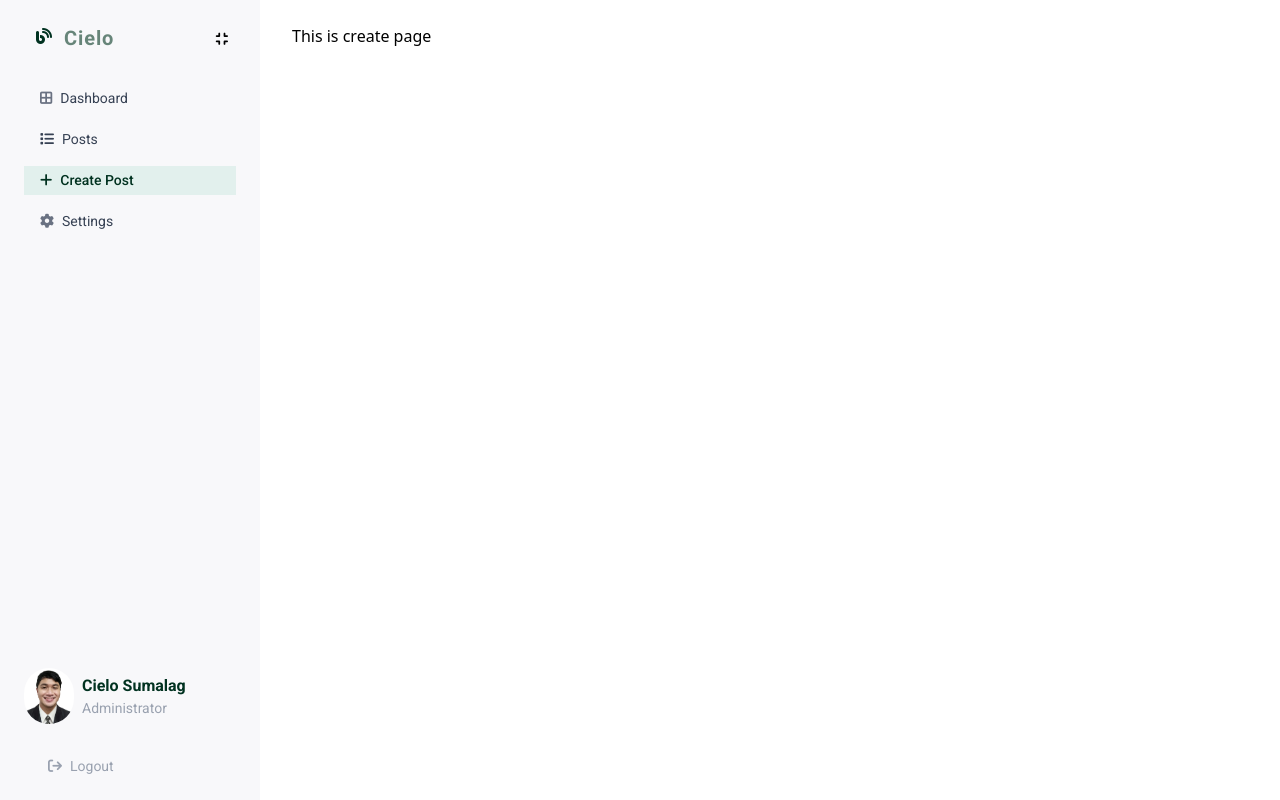
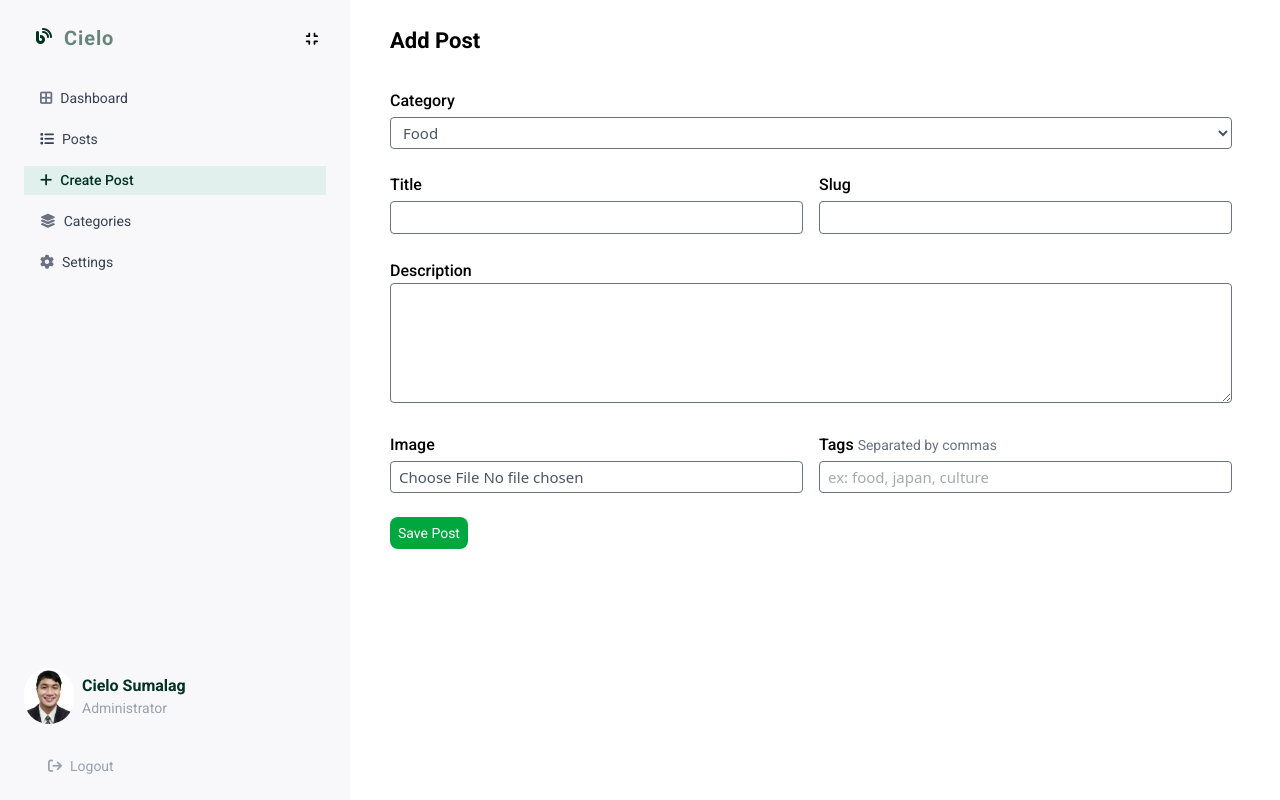
Before and after one commit to charliesumalag/Ate-Cielo-Personal-Blog-Dashboard, a React (Vite) app: page /create in a window 1280 px wide. Built offline with nearby package versions, Linux system fonts and the light colour scheme.

Commit message:
adding forms for create or add post

```diff
--- a/src/App.jsx
+++ b/src/App.jsx
@@ -3,6 +3,7 @@ import { BrowserRouter, Routes, Route } from "react-router-dom";
 import Layout from "./pages/Layout";
 import Dashboard from "./pages/Dashboard";
 import Posts from "./pages/Posts";
+import Categories from "./pages/Categories";
 import Create from './pages/Create';
 import Settings from './pages/Settings';
 import AuthLogin from './pages/AuthLogin';
@@ -19,6 +20,7 @@ const App = () => {
         <Route path='posts' element={<Posts />} ></Route>
         <Route path='create' element={<Create />} ></Route>
         <Route path='settings' element={<Settings />} ></Route>
+        <Route path='categories' element={< Categories />} ></Route>
       </Route>
     </Routes>
     </BrowserRouter>
--- a/src/components/Nav.jsx
+++ b/src/components/Nav.jsx
@@ -27,7 +27,7 @@ const Nav = () => {
 
     }
   return (
-    <nav className='bg-[#F8F8FA] flex flex-col justify-between text-black py-6 w-[260px] px-6 h-full'>
+    <nav className='bg-[#F8F8FA] flex flex-col justify-between text-black py-6 w-[350px] px-6 h-full'>
         <div className='w-full'>
             <div className='flex justify-between pr-2 pl-3 items-center mb-8'>
                 <div className='flex gap-3 '>
@@ -46,7 +46,10 @@ const Nav = () => {
                 <li className='flex gap-2 w-full text-gray-700 text-[14px]'>
                     <NavLink to='/create' className={({isActive}) => isActive ? 'bg-[#E2F0ED] w-full px-4 py-1 font-medium text-[#013220]' : 'w-full px-4 py-1 '}><span className='mr-2'><i className="fa-solid fa-plus"></i></span>Create Post</NavLink>
                 </li>
-                  <li className='flex gap-2 w-full text-gray-700 text-[14px]'>
+                <li className='flex gap-2 w-full text-gray-700 text-[14px]'>
+                    <NavLink to='/categories' className={({isActive}) => isActive ? 'bg-[#E2F0ED] w-full px-4 py-1 font-medium text-[#013220]' : 'w-full px-4 py-1 '}><span className='mr-2 text-gray-500'><i className="fa-solid fa-layer-group"></i></span>Categories</NavLink>
+                </li>
+                <li className='flex gap-2 w-full text-gray-700 text-[14px]'>
                     <NavLink to='/settings' className={({isActive}) => isActive ? 'bg-[#E2F0ED] w-full px-4 py-1 font-medium text-[#013220]' : 'w-full px-4 py-1 '}><span className='mr-2 text-gray-500'><i className="fa-solid fa-gear"></i></span>Settings</NavLink>
                 </li>
             </ul>
--- /dev/null
+++ b/src/pages/Categories.jsx
@@ -0,0 +1,11 @@
+import React from 'react'
+
+const Categories = () => {
+  return (
+    <div>
+      This is categories
+    </div>
+  )
+}
+
+export default Categories
--- a/src/pages/Create.jsx
+++ b/src/pages/Create.jsx
@@ -2,8 +2,46 @@ import React from 'react'
 
 const Create = () => {
   return (
-    <div>
-      This is create page
+    <div className='w-full pr-12 '>
+      <h2 className='font-roboto font-bold text-[22px]'>Add Post</h2>
+      <form className='w-full mt-8 flex flex-col gap-6'>
+        <div className='w-full flex flex-col gap-1'>
+          <label htmlFor="" className='font-roboto font-medium'>Category</label>
+          <select name="" id="" className='w-full border border-gray-500 px-2 text-[15px] py-1 rounded-sm outline-none focus:border-green-700 text-gray-600'>
+            <option value="">Food</option>
+            <option value="">Travel</option>
+          </select>
+        </div>
+        <div className='flex w-full  gap-4'>
+          <div className='w-1/2 flex flex-col gap-1'>
+            <label htmlFor="name" className='font-roboto font-medium'>Title</label>
+            <input type="text" className='w-full border border-gray-500 px-2 py-1 rounded-sm outline-none focus:border-green-700 text-[15px] text-gray-600' />
+          </div>
+          <div className='w-1/2 flex flex-col gap-1'>
+            <label htmlFor="name" className='font-roboto font-medium'>Slug</label>
+            <input type="text" className='w-full border border-gray-500 px-2 py-1 rounded-sm outline-none focus:border-green-700 text-[15px] text-gray-600' />
+          </div>
+        </div>
+        <div>
+          <div>
+           <label htmlFor="name" className='font-roboto font-medium'>Description</label>
+           <textarea type="text" className='w-full border border-gray-500 px-2 py-1 rounded-sm outline-none focus:border-green-700 text-[15px] text-gray-600 h-[120px]' />
+          </div>
+        </div>
+        <div className='flex w-full  gap-4'>
+          <div className='w-1/2 flex flex-col gap-1'>
+            <label htmlFor="name" className='font-roboto font-medium'>Image</label>
+            <input type="file" className='w-full border border-gray-500 px-2 py-1 rounded-sm outline-none focus:border-green-700 text-[15px] text-gray-600' />
+          </div>
+          <div className='w-1/2 flex flex-col gap-1'>
+            <label htmlFor="name" className='font-roboto font-medium'>Tags <span className='text-sm font-normal text-gray-500'>Separated by commas</span></label>
+            <input type="text" className='w-full border border-gray-500 px-2 py-1 rounded-sm outline-none focus:border-green-700 text-[15px] text-gray-600'  placeholder='ex: food, japan, culture'/>
+          </div>
+        </div>
+        <div>
+          <button className='px-2 py-1.5 bg-green-600 text-white font-roboto font-normal text-sm rounded-lg cursor-pointer'>Save Post</button>
+        </div>
+      </form>
     </div>
   )
 }
--- a/src/pages/Layout.jsx
+++ b/src/pages/Layout.jsx
@@ -4,11 +4,11 @@ import Nav from '../components/Nav'
 
 const Layout = () => {
   return (
-    <div className='flex gap-8 h-screen'>
+    <div className='flex gap-10 h-screen'>
       <div>
         <Nav />
       </div>
-      <div className='py-6'>
+      <div className='py-6 w-full'>
         <Outlet />
       </div>
     </div>
```
